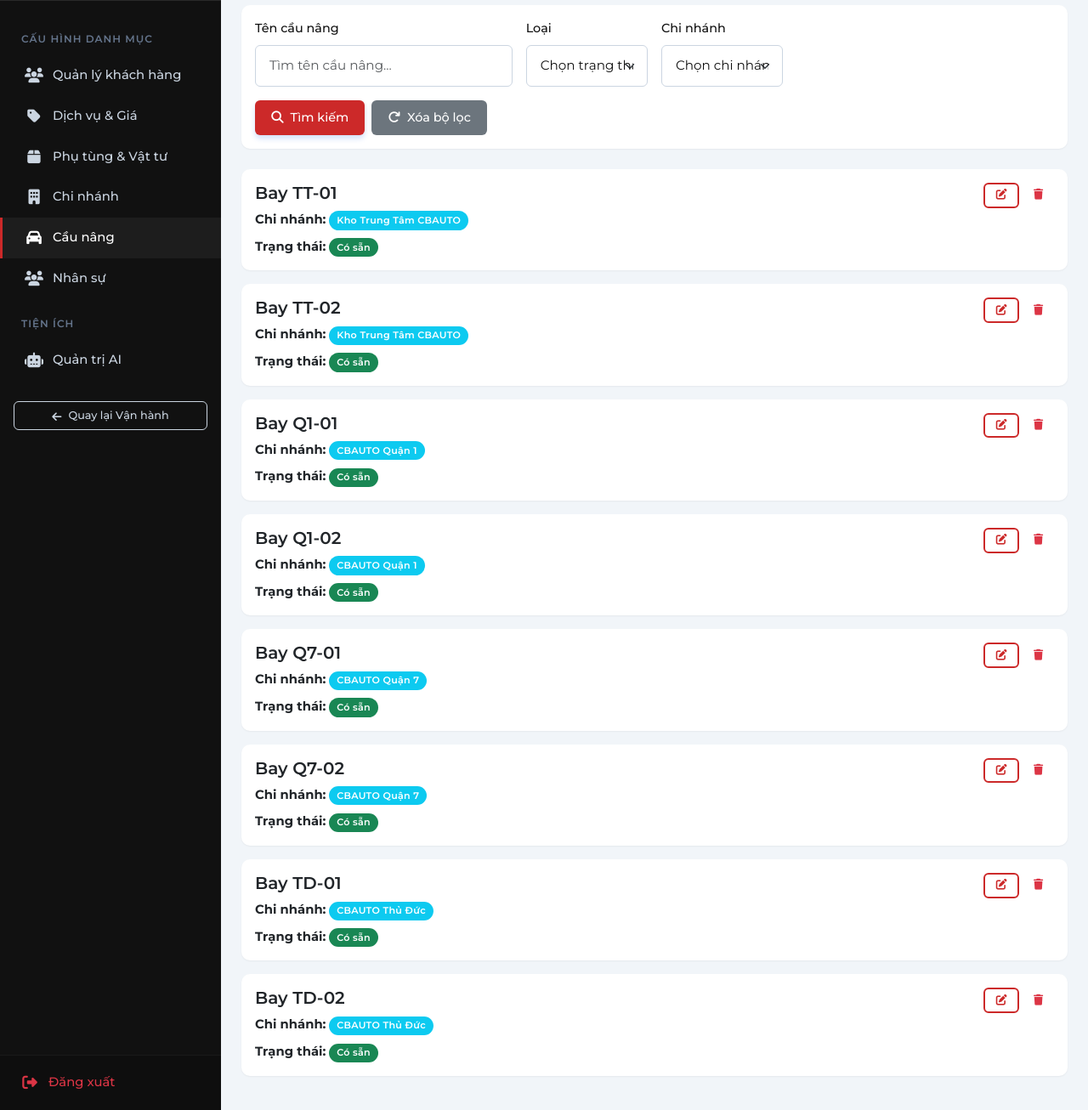
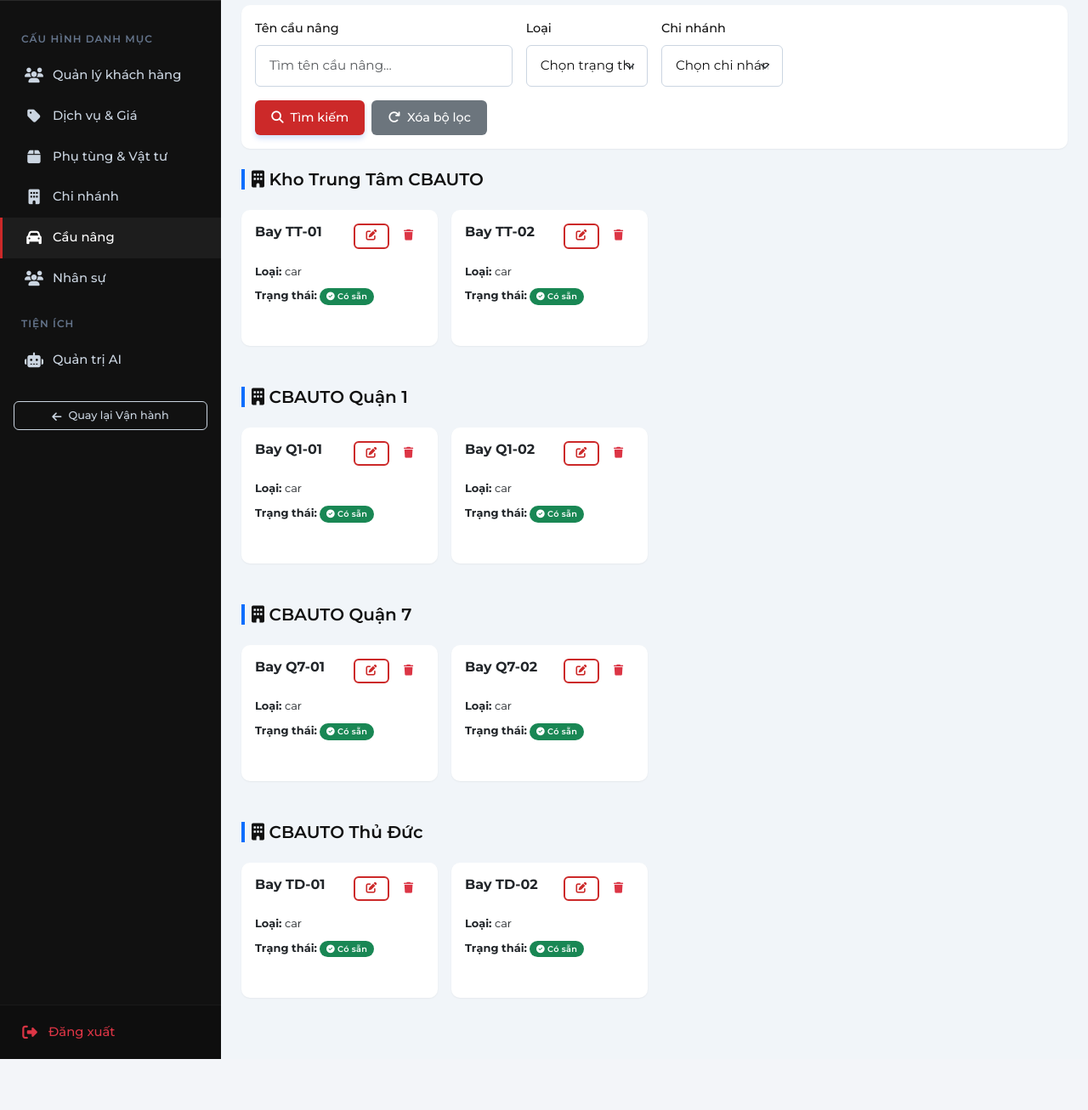
Before and after one commit to congbang04/cbgarage, a Laravel app: page /bays in a window 1280 px wide. Shown: the part 95-1401 px from the top of the page at 85% size. After the commit the page ends 1341 px from the top, so only its background shows below. Run offline with Laravel 12, Linux system fonts and the light colour scheme; a user stored in the database is signed in; data comes from the database, SQL or seed files in the repository; style sheets or scripts are compiled from the project's sources; parts of the project's set-up code (start-up, migrations or seed data) failed here and were passed over; some libraries are stand-ins or nearby versions.

Commit message:
refactor(bays): cập nhật giao diện hiển thị bays

```diff
--- a/resources/js/modules/bay.js
+++ b/resources/js/modules/bay.js
@@ -215,13 +215,6 @@ $(document).on("click", "#btn_reset_search", function () {
     }, 50);
 });
 
-// Handle pagination
-$(document).on("click", ".pagination-container a", function (e) {
-    e.preventDefault();
-    let url = $(this).attr("href");
-    BayModule.loadBays(url);
-});
-
 // Initialize when DOM is ready
 $(document).ready(() => {
     BayModule.init();
--- a/resources/views/admin/settings/bay-partials/card-list.blade.php
+++ b/resources/views/admin/settings/bay-partials/card-list.blade.php
@@ -1,22 +1,59 @@
-@forelse ($bays->items() as $bay)
-    <div class="card mb-3 bay-card" data-bay-id="{{ $bay->id }}" data-bay-name="{{ $bay->name }}"
-        data-bay-branch="{{ $bay->branch_id }}" data-bay-type="{{ $bay->type }}" data-bay-status="{{ $bay->status }}">
+@php
+    // Nhóm bays theo branch
+    $baysByBranch = $bays->items();
+    $grouped = [];
+    foreach ($baysByBranch as $bay) {
+        $branchName = $bay->branch->name ?? 'Không xác định';
+        if (!isset($grouped[$branchName])) {
+            $grouped[$branchName] = [];
+        }
+        $grouped[$branchName][] = $bay;
+    }
+@endphp
+
+@forelse ($grouped as $branchName => $bays)
+    <div class="mb-5">
+        <h5 class="mb-4 ps-2 border-start border-4 border-primary">
+            <i class="fas fa-building"></i> {{ $branchName }}
+        </h5>
+        <div class="row g-3">
+            @foreach ($bays as $bay)
+                <div class="col-md-3">
+                    <div class="card bay-card h-100" data-bay-id="{{ $bay->id }}" data-bay-name="{{ $bay->name }}"
+                        data-bay-branch="{{ $bay->branch_id }}" data-bay-type="{{ $bay->type }}"
+                        data-bay-status="{{ $bay->status }}">
                         <div class="card-body">
-            <div class="d-flex justify-content-between align-items-start">
+                            <div class="d-flex justify-content-between align-items-start mb-3">
                                 <div class="flex-grow-1">
-                    <h5 class="card-title mb-2">{{ $bay->name }}</h5>
-                    <div class="bay-details">
-                        <p class="mb-2">
-                            <strong>Chi nhánh:</strong>
-                            <span class="badge bg-info">{{ $bay->branch->name ?? 'N/A' }}</span>
-                        </p>
-                        <p class="mb-0">
+                                    <h6 class="card-title mb-2 fw-bold">{{ $bay->name }}</h6>
+                                </div>
+                                <div class="bay-actions gap-1 d-flex">
+                                    <button type="button" class="btn btn-sm btn-outline-primary edit-bay"
+                                        data-bay-id="{{ $bay->id }}" data-bs-toggle="tooltip" title="Chỉnh sửa">
+                                        <i class="fas fa-edit"></i>
+                                    </button>
+                                    <button type="button" class="btn btn-sm btn-outline-danger delete-bay"
+                                        data-bay-id="{{ $bay->id }}" data-bs-toggle="tooltip" title="Xóa">
+                                        <i class="fas fa-trash"></i>
+                                    </button>
+                                </div>
+                            </div>
+
+                            <div class="bay-details small">
+                                <div class="mb-2">
+                                    <strong>Loại:</strong>
+                                    <span>{{ $bay->type }}</span>
+                                </div>
+                                <div class="mb-2">
                                     <strong>Trạng thái:</strong>
                                     <span
                                         class="badge
                                         @switch($bay->status)
                                             @case('available')
                                                 bg-success
+                                            @break
+                                            @case('in-use')
+                                                bg-info
                                             @break
                                             @case('maintenance')
                                                 bg-warning
@@ -30,35 +67,31 @@
                                     ">
                                         @switch($bay->status)
                                             @case('available')
-                                        Có sẵn
+                                                <i class="fas fa-check-circle"></i> Có sẵn
+                                            @break
+
+                                            @case('in-use')
+                                                <i class="fas fa-hourglass-end"></i> Đang sử dụng
                                             @break
 
                                             @case('maintenance')
-                                        Bảo trì
+                                                <i class="fas fa-wrench"></i> Bảo trì
                                             @break
 
                                             @case('closed')
-                                        Đóng
+                                                <i class="fas fa-lock"></i> Đóng
                                             @break
 
                                             @default
                                                 Không xác định
                                         @endswitch
                                     </span>
-                        </p>
                                 </div>
                             </div>
-                <div class="bay-actions">
-                    <button type="button" class="btn btn-sm btn-outline-primary edit-bay"
-                        data-bay-id="{{ $bay->id }}">
-                        <i class="fas fa-edit"></i>
-                    </button>
-                    <button type="button" class="btn btn-sm btn-outline-danger delete-bay"
-                        data-bay-id="{{ $bay->id }}">
-                        <i class="fas fa-trash"></i>
-                    </button>
                         </div>
                     </div>
+                </div>
+            @endforeach
         </div>
     </div>
     @empty
@@ -66,5 +99,3 @@
             <i class="fas fa-info-circle"></i> Không có cầu nâng nào. Hãy thêm cầu nâng mới.
         </div>
     @endforelse
-
-    @include('layouts.partials.pagination', ['items' => $bays])
--- a/resources/views/admin/settings/branch-partials/card-list.blade.php
+++ b/resources/views/admin/settings/branch-partials/card-list.blade.php
@@ -24,7 +24,6 @@
                                         data-is_central_warehouse="{{ $branch->is_central_warehouse }}">
                                         Sửa thông tin
                                     </a></li>
-                                <li><a class="dropdown-item" href="#">Quản lý cầu nâng</a></li>
                                 <li>
                                     <hr class="dropdown-divider">
                                 </li>
```
Lines whose indentation alone changed are shown as unchanged.
